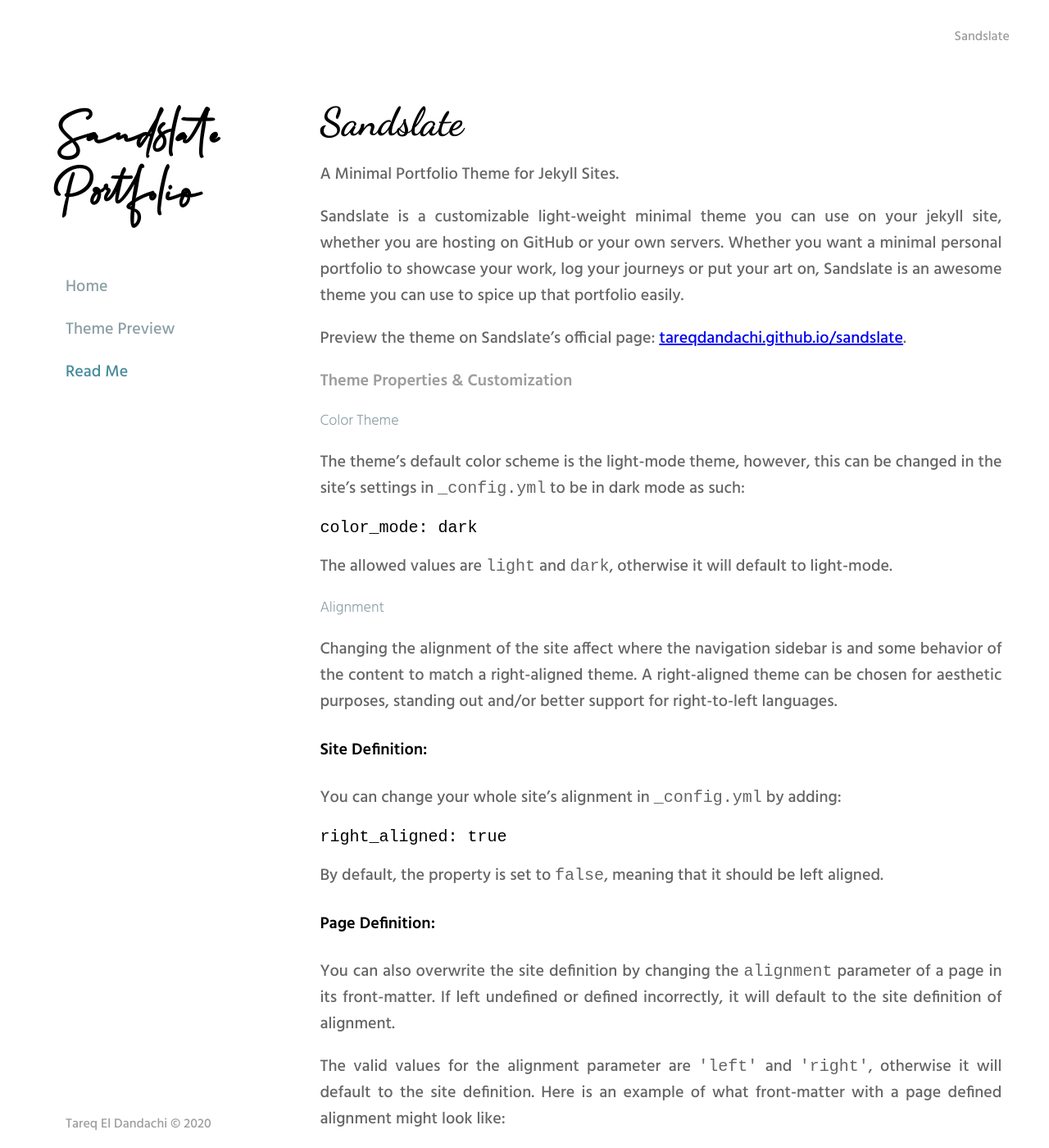
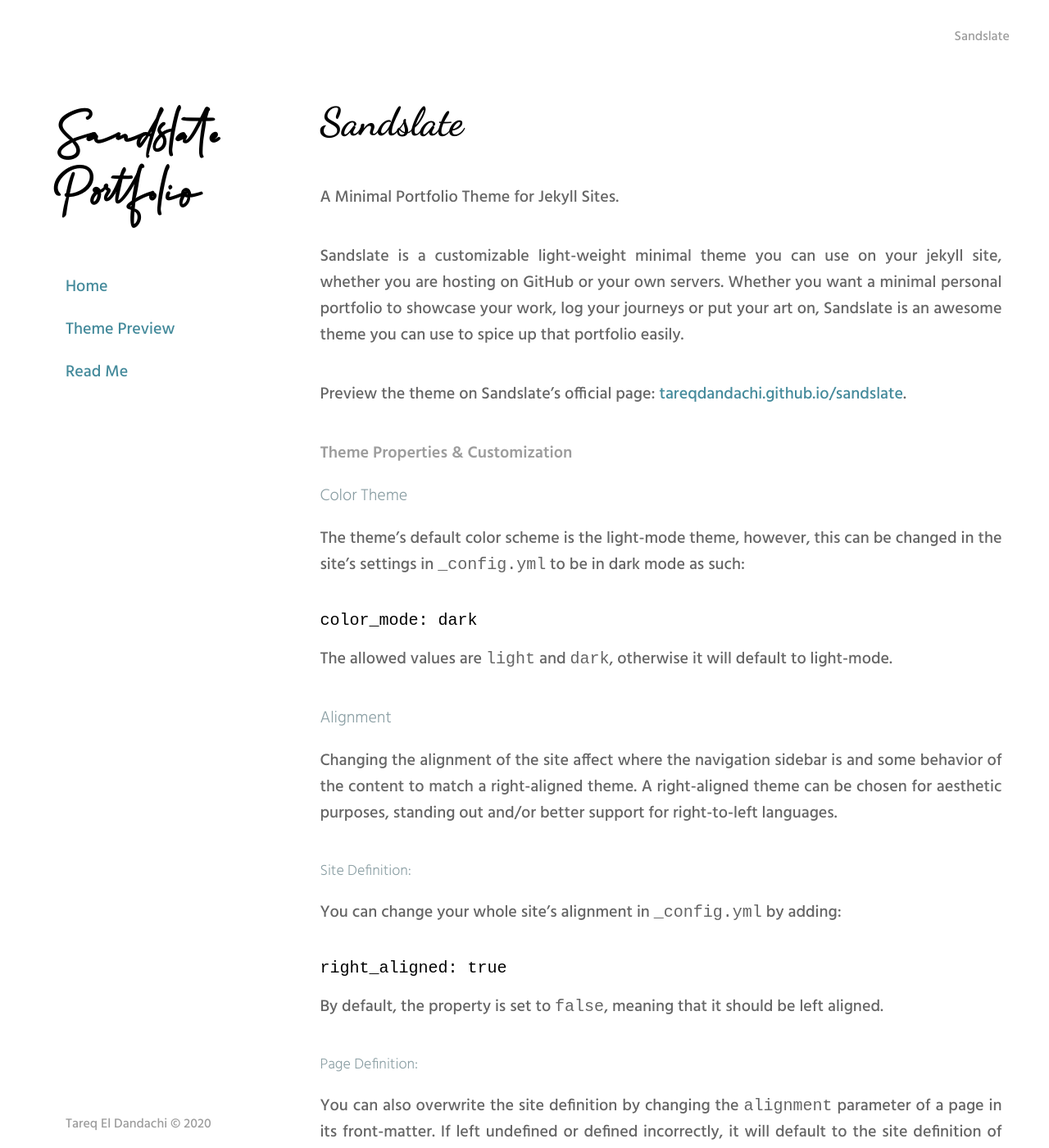
Before and after one commit to itstorque/sandslate, a Jekyll site: the page built from read_me.md, in a window 1280 px wide and 1400 px high. Shown: the whole window at 82% size. Built offline with Jekyll 4.4.1, drawn with Linux system fonts in a browser that asks for light colours.

Commit message:
Modified text spacing

```diff
--- a/assets/css/style.css
+++ b/assets/css/style.css
@@ -19,7 +19,7 @@
   font-weight: bold;
   font-size: 2.4em;
   margin-top: 0px;
-  margin-bottom: 5px;
+  margin-bottom: 1em;
 
 }
 
@@ -27,7 +27,8 @@
 
   font-weight: 600;
   font-size: 1em;
-  margin-top: 0px;
+  margin-top: 2em;
+  margin-bottom: 1em;
 
   color: var(--grey);
 
@@ -36,8 +37,18 @@
 h3 {
 
   font-weight: 300;
+  font-size: 1em;
+  margin-bottom: 1em;
+
+  color: var(--faded);
+
+}
+
+h4 {
+
+  font-weight: 300;
   font-size: 0.9em;
-  margin-bottom: 0px;
+  margin-bottom: 1em;
 
   color: var(--faded);
 
@@ -46,14 +57,17 @@
 h1.page_title {
 
   color: var(--active);
-  margin-bottom: 1em;
 
 }
+
+h4 + h1 {margin-top: -0.5em;}
+h1 + h2 {margin-top: -1.5em;}
 
 p {
 
   text-align: justify;
-  color: var(--lighter-text)
+  color: var(--lighter-text);
+  margin-bottom: 2em;
 
 }
 
@@ -191,6 +205,26 @@
 
 }
 
+a:link {
+  text-decoration: none;
+  color: var(--active);
+}
+
+a:visited {
+  text-decoration: none;
+  color: var(--faded);
+}
+
+a:hover {
+  text-decoration: none;
+  color: var(--lighter-text);
+}
+
+a:active {
+  text-decoration: none;
+  color: var(--grey);
+}
+
 img {
 
   width: 105%;
```
Also changed, not shown: index.md (+1 -1 lines), 2 other files.
